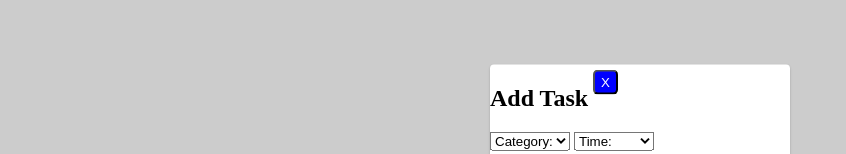
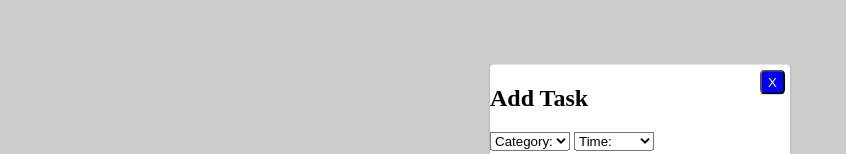
Before and after one commit to Vasia911119/ToDo-list-JS, a plain HTML site: page index.html in a window 1280 px wide. Both pictures are taken after a click on the button "Add task". Shown: the part 275-429 px from the top of the page, without its empty margins (0-846 px from the left). Drawn offline with Linux system fonts and the light colour scheme.

Commit message:
fixed styles

```diff
--- a/css/main.css
+++ b/css/main.css
@@ -39,6 +39,10 @@
   border-radius: 5px;
   margin: 5px;
   cursor: pointer;
+}
+
+.close {
+  margin-left: auto;
 }
 
 .list-item {
--- a/index.html
+++ b/index.html
@@ -22,7 +22,7 @@
       <div class="backdrop__modal">
         <div class="backdrop__modal-wrapper">
           <h2>Add Task</h2>
-          <button class="button" type="button" data-modal-close>X</button>
+          <button class="button close" type="button" data-modal-close>X</button>
         </div>
 
         <form data-form>
```
